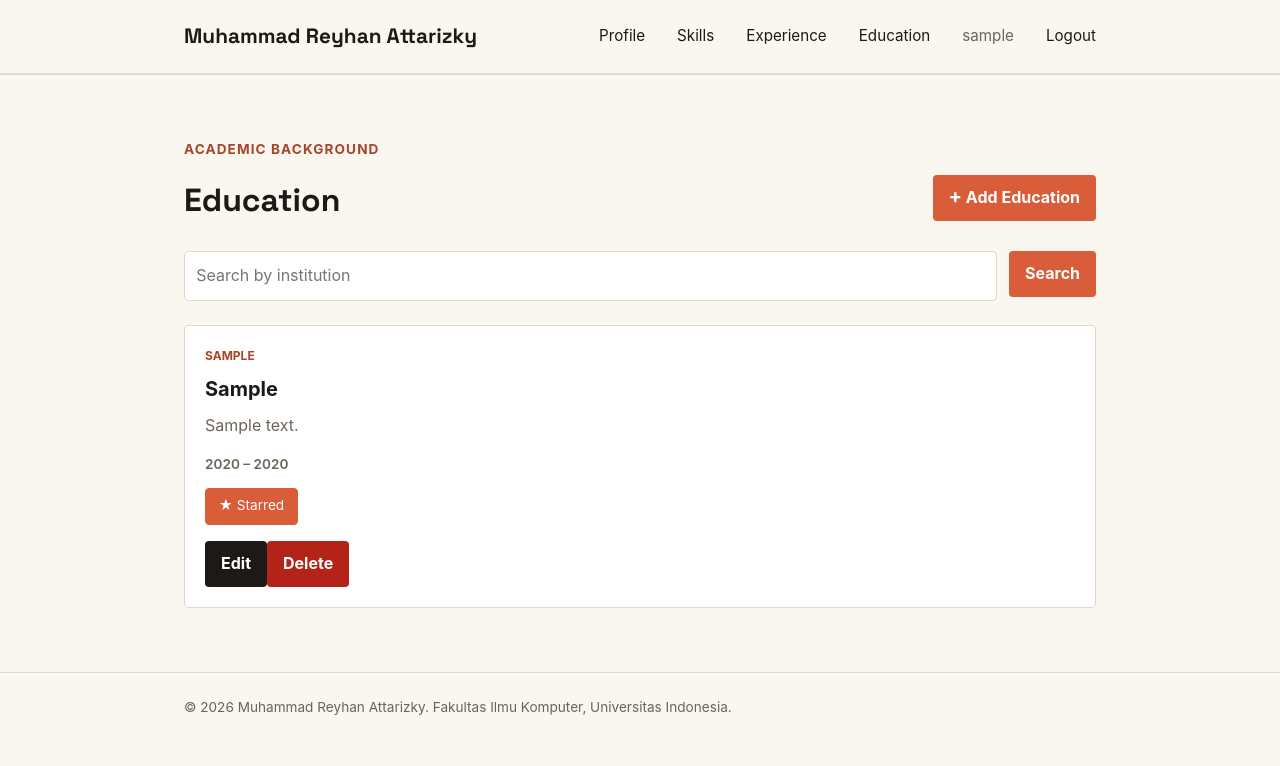
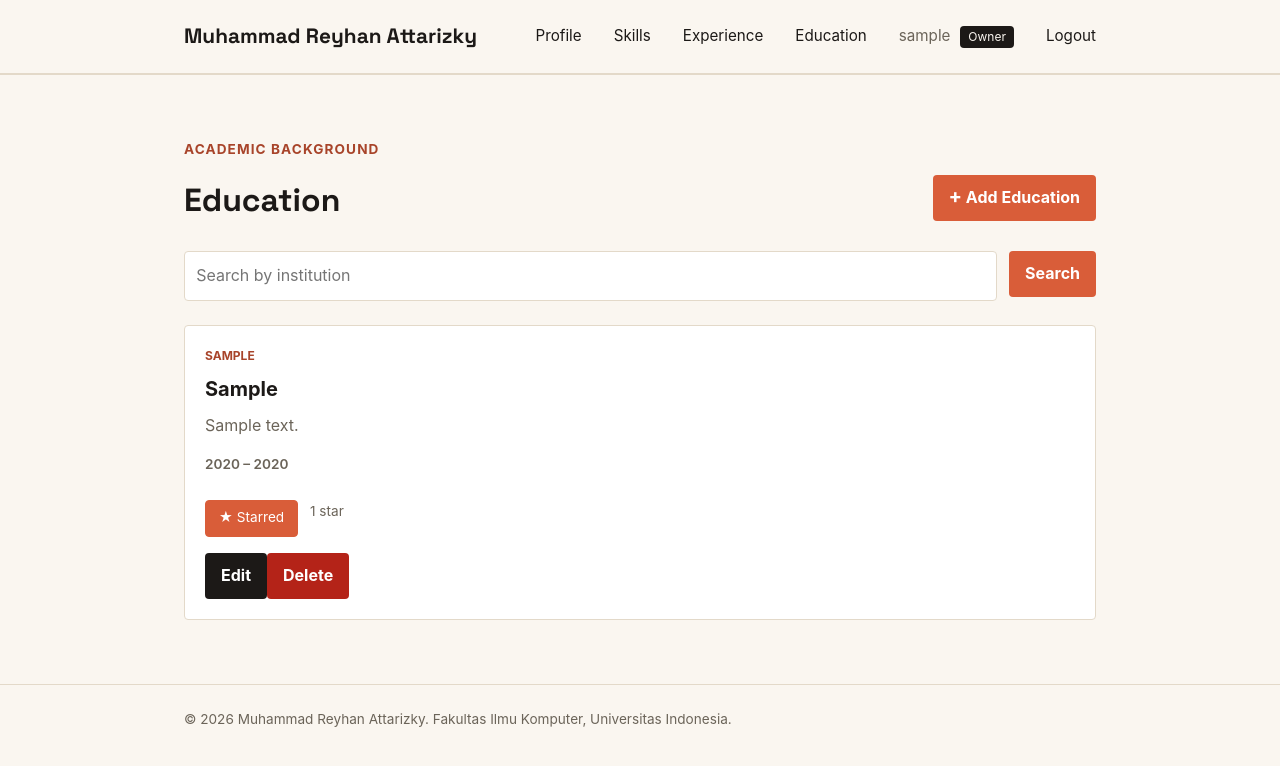
Before and after one commit to REYHANCSUI25/myportofolio, a Django app: page /education/ in a window 1280 px wide. Shown: the top 766 px of the page. Run offline with Django 5.2, Linux system fonts and the light colour scheme; a user stored in the database is signed in; tables that the repository leaves empty hold one stand-in row (values such as "Sample post").

Commit message:
feat(ui): gate action buttons by role, show star counts and role badge, add 403 page

```diff
--- a/static/css/style.css
+++ b/static/css/style.css
@@ -618,3 +618,30 @@ h1, .brand {
         grid-template-columns: 1fr;
     }
 }
+
+.star-row {
+    display: flex;
+    align-items: center;
+    gap: 0.75rem;
+    margin-top: 0.75rem;
+}
+
+.star-count {
+    font-size: 0.85rem;
+    color: var(--text-muted);
+}
+
+.role-badge {
+    display: inline-block;
+    margin-left: 0.35rem;
+    padding: 0.1rem 0.5rem;
+    font-size: 0.75rem;
+    color: var(--paper);
+    background-color: var(--ink);
+    border-radius: var(--radius);
+}
+
+a.button-star {
+    display: inline-block;
+    text-decoration: none;
+}
--- a/templates/base.html
+++ b/templates/base.html
@@ -21,7 +21,7 @@
                 <a href="{% url 'main:show_experience' %}">Experience</a>
                 <a href="{% url 'main:show_education' %}">Education</a>
                 {% if user.is_authenticated %}
-                    <span class="nav-user">{{ user.username }}</span>
+                    <span class="nav-user">{{ user.username }}{% if user.is_superuser %} <span class="role-badge">Owner</span>{% elif perms.main.change_education %} <span class="role-badge">Editor</span>{% endif %}</span>
                     <a href="{% url 'main:logout' %}">Logout</a>
                 {% else %}
                     <a href="{% url 'main:login' %}">Login</a>
--- a/templates/education.html
+++ b/templates/education.html
@@ -10,7 +10,7 @@
                 <p class="section-kicker">Academic background</p>
                 <div class="education-header">
                     <h1>Education</h1>
-                    {% if user.is_superuser %}
+                    {% if perms.main.add_education %}
                         <a href="{% url 'main:create_education' %}"
                            class="button education-add-button">
                             <span aria-hidden="true">+</span>
@@ -51,19 +51,28 @@
                             {% if education.is_ongoing %}
                                 <span class="education-status education-status--ongoing">Ongoing</span>
                             {% endif %}
+                            <div class="star-row">
                                 {% if user.is_authenticated %}
                                     <form method="post" action="{% url 'main:toggle_star' education.id %}" class="star-form">
                                         {% csrf_token %}
-                                    <button type="submit" class="button-star{% if user in education.starred_by.all %} button-star--active{% endif %}">
-                                        {% if user in education.starred_by.all %}★ Starred{% else %}☆ Star{% endif %}
+                                        <button type="submit" class="button-star{% if education.is_starred %} button-star--active{% endif %}">
+                                            {% if education.is_starred %}★ Starred{% else %}☆ Star{% endif %}
                                         </button>
                                     </form>
+                                {% else %}
+                                    <a href="{% url 'main:login' %}?next={{ request.get_full_path|urlencode }}" class="button-star">☆ Log in to star</a>
                                 {% endif %}
-                            {% if user.is_superuser %}
+                                <span class="star-count">{{ education.star_count }} star{{ education.star_count|pluralize }}</span>
+                            </div>
+                            {% if perms.main.change_education or perms.main.delete_education %}
                                 <div class="education-card-actions">
+                                    {% if perms.main.change_education %}
                                         <a href="{% url 'main:update_education' education.id %}"
                                            class="button button-secondary">Edit</a>
+                                    {% endif %}
+                                    {% if perms.main.delete_education %}
                                         {% include "components/education_delete_modal.html" with education=education %}
+                                    {% endif %}
                                 </div>
                             {% endif %}
                         </article>
```
Also changed, not shown: templates/403.html (added, +16 -0 lines). Lines whose indentation alone changed are shown as unchanged.
